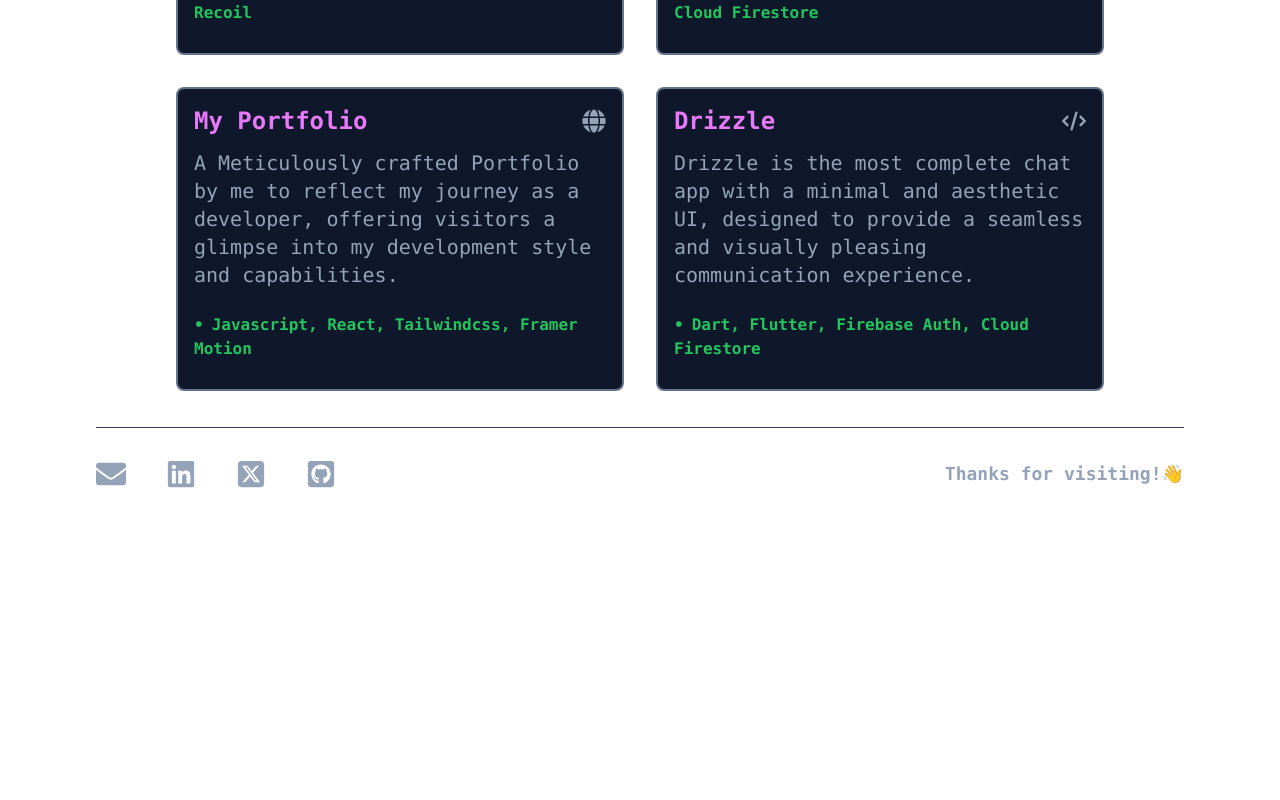
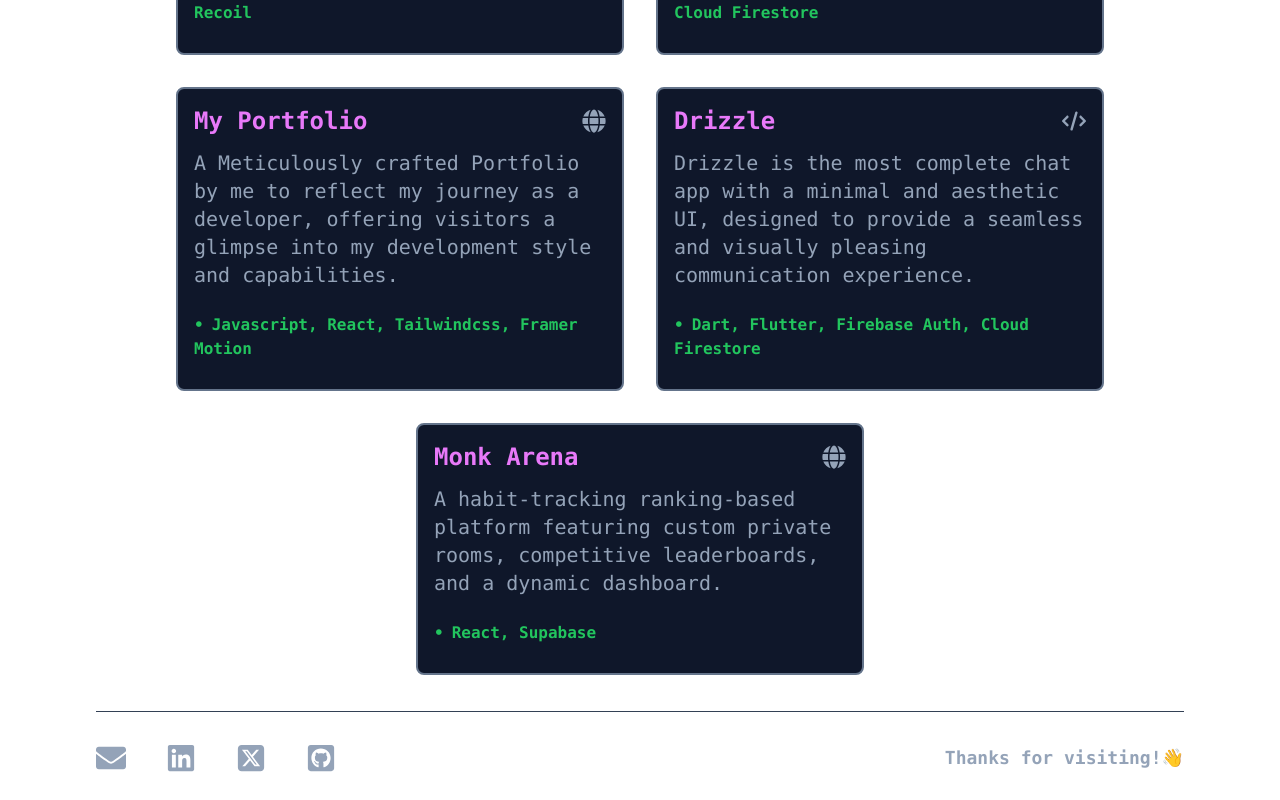
Before and after one commit to adityarawat45/My_Portfolio, a React (Vite) app: page / in a window 1280 px wide. Shown: the part 3163-3963 px from the top of the page. Before the commit the page ends 3679 px from the top, so only its background shows below. Built offline with nearby package versions, Linux system fonts and the light colour scheme; no server answers; a web font is replaced by a local one.

Commit message:
Added project

```diff
--- a/src/components/Projects.jsx
+++ b/src/components/Projects.jsx
@@ -39,6 +39,13 @@ const Projects = () => {
           stack="Dart, Flutter, Firebase Auth, Cloud Firestore"
           icon={<FaCode />}
         />
+        <ProjectCard
+          title="Monk Arena"
+          desc="A habit-tracking ranking-based platform featuring custom private rooms, competitive leaderboards, and a dynamic dashboard."
+          link="https://monkarena.vercel.app"
+          stack="React, Supabase"
+          icon={<FaGlobe />}
+        />
       </div>
     </div>
   );
```
